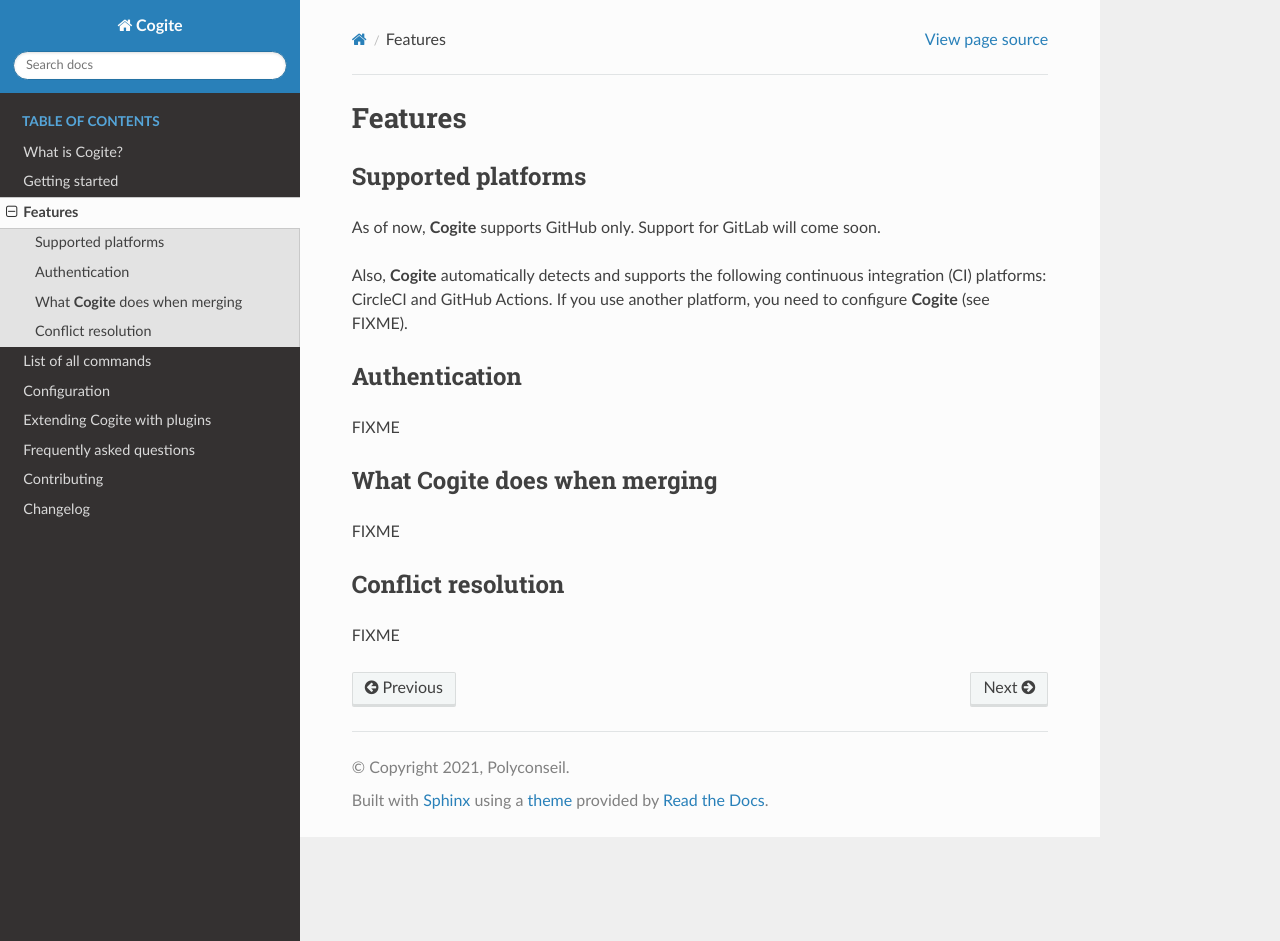
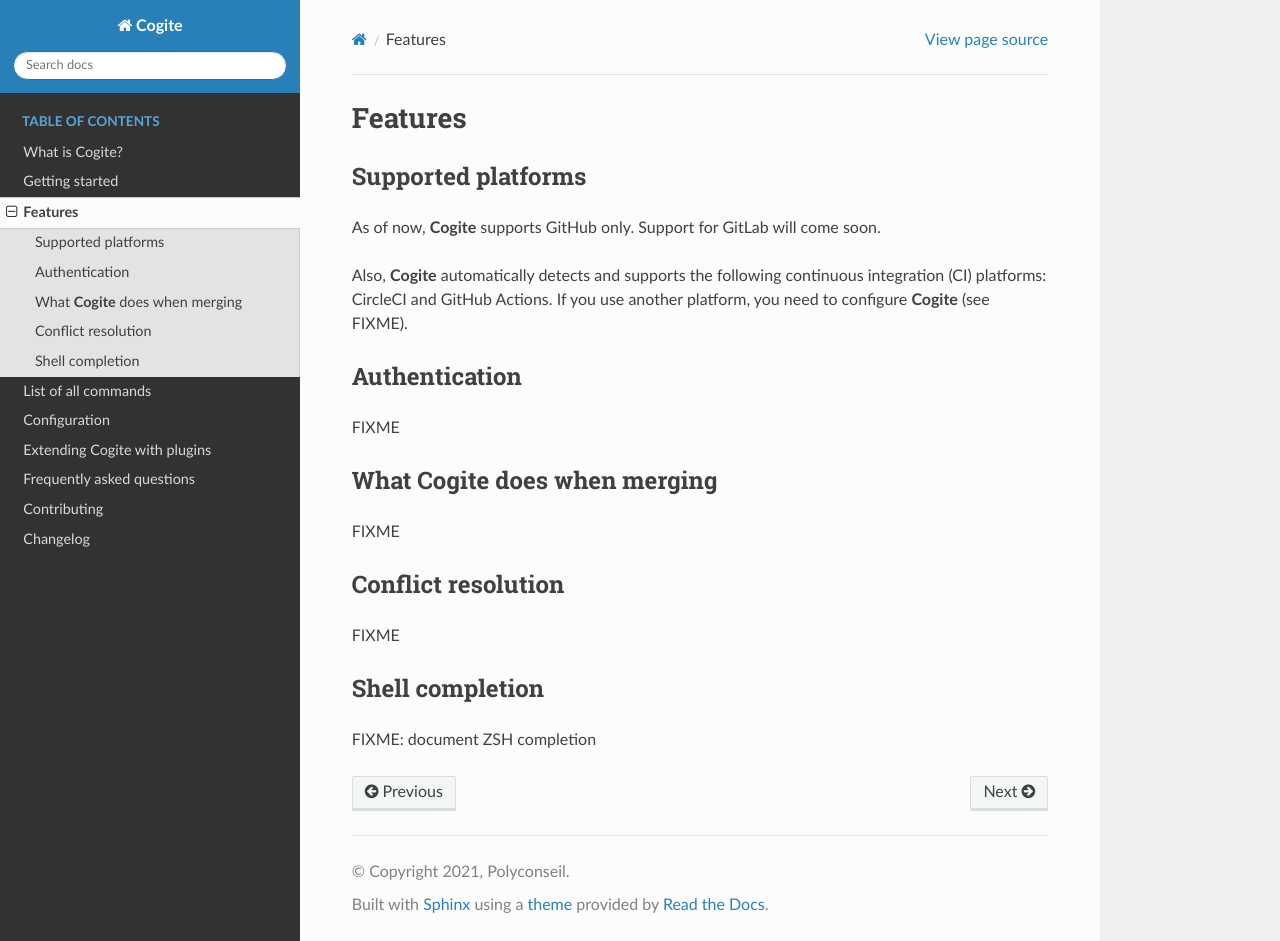
Before and after one commit to Polyconseil/cogite, a Sphinx documentation site: the page built from docs/features.rst, in a window 1280 px wide and 941 px high. Built offline with Sphinx 7.4.7 and the Read the Docs theme 2.0.0, drawn with Linux system fonts in a browser that asks for light colours.

Commit message:
Add draft of ZSH completion plugin
It's quite basic and I cannot really do what I would like, but it's
good enough.

```diff
--- a/docs/features.rst
+++ b/docs/features.rst
@@ -36,3 +36,11 @@ Conflict resolution
 -------------------
 
 FIXME
+
+
+.. _shell_completion:
+
+Shell completion
+----------------
+
+FIXME: document ZSH completion
```
Also changed, not shown: 2 other files.
